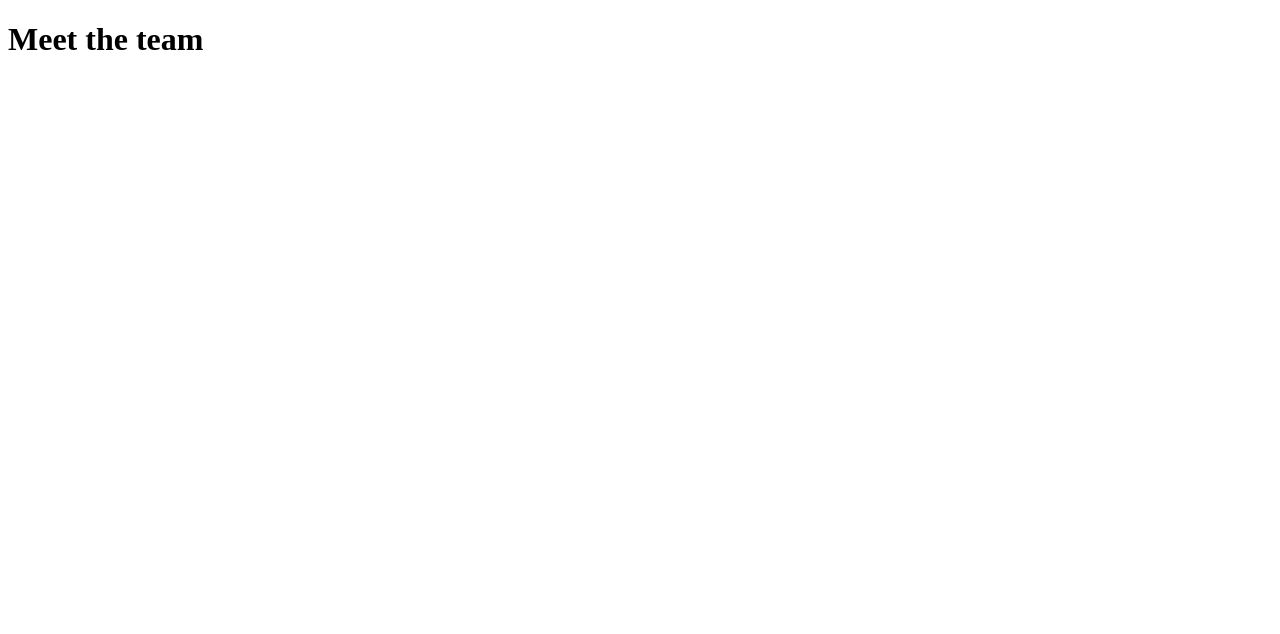
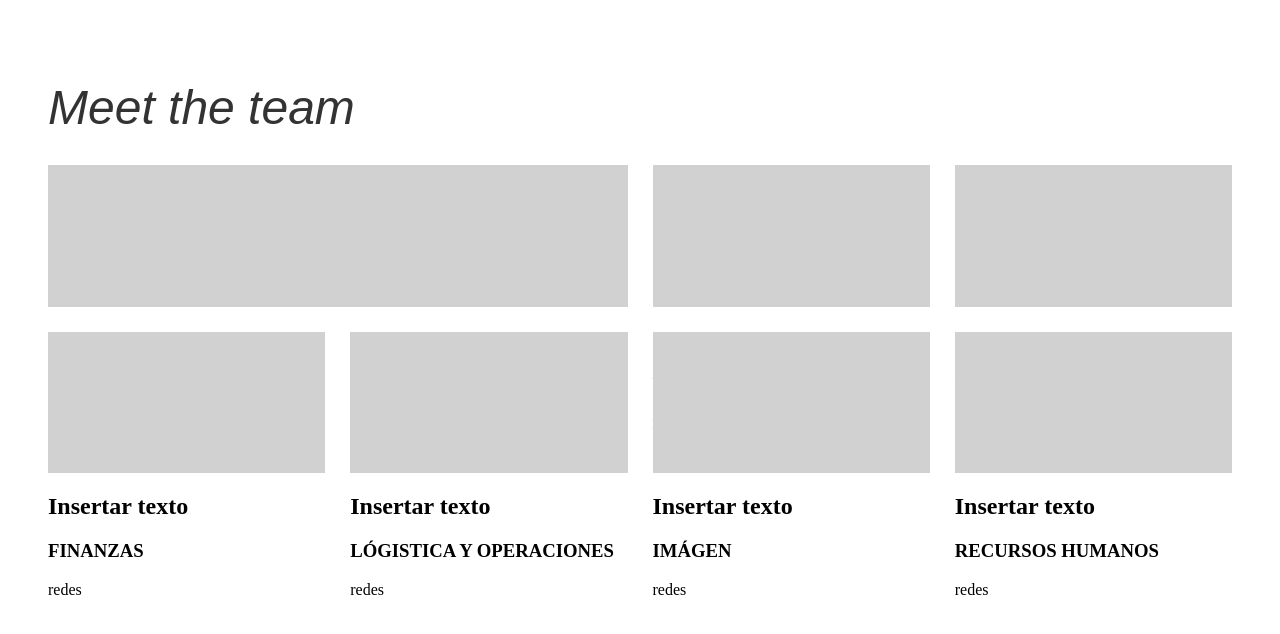
Before and after one commit to DroneOps/droneOpsWeb, a SvelteKit app: page /comunidad in a window 1280 px wide. Shown: the top 634 px of the page. Built offline with nearby package versions, Linux system fonts and the light colour scheme.

Commit message:
Ahi va quedando la parte de comunidad, masomenos

```diff
--- a/src/routes/comunidad/+page.svelte
+++ b/src/routes/comunidad/+page.svelte
@@ -3,9 +3,127 @@
 </script>
 
 <title>Comunidad</title>
-<h1>Meet the team</h1>
+<div class="Framework-equipo">
+    <h1 class="Meet">Meet the team</h1>
+        <div class= "imagenes-team">
+            <div class="Cuadro-gris-0"></div>
+
+            <div class = "Clase-Ro">
+                <div class="Cuadro-gris-1"></div>
+                <h2 class="Nombre-1">Insertar texto</h2>
+                <h3 class ="Rol-1">PRESIDENTE</h3>
+                <p class="Redes-1">redes</p>
+            </div>
+
+            <div class = "Clase-Chewin">
+                <div class="Cuadro-gris-2"></div>
+                <h2 class="Nombre-2">Insertar texto</h2>
+                <h3 class ="Rol-2">VICEPRESIDENTE</h3>
+                <p class="Redes-2">redes</p>
+            </div>
+
+            <div class = "Clase-Mister">
+                <div class="Cuadro-gris-3"></div>
+                <h2 class="Nombre-3">Insertar texto</h2>
+                <h3 class ="Rol-3">FINANZAS</h3>
+                <p class="Redes-3">redes</p>
+            </div>
+
+            <div class = "Clase-Ricky">
+                <div class="Cuadro-gris-4"></div>
+                <h2 class="Nombre-4">Insertar texto</h2>
+                <h3 class ="Rol-4">LÓGISTICA Y OPERACIONES</h3>
+                <p class="Redes-4">redes</p>
+            </div>
+
+            <div class = "Clase-Yaya">
+                <div class="Cuadro-gris-5"></div>
+                <h2 class="Nombre-5">Insertar texto</h2>
+                <h3 class ="Rol-5">IMÁGEN</h3>
+                <p class="Redes-5">redes</p>
+            </div>
+
+            <div class = "Clase-RH">
+                <div class="Cuadro-gris-6"></div>
+                <h2 class="Nombre-6">Insertar texto</h2>
+                <h3 class ="Rol-6">RECURSOS HUMANOS</h3>
+                <p class="Redes-6">redes</p>
+            </div>
+        </div>
+</div>
 
 <style>
+	.Framework-equipo {
+		padding: 40px;
+		max-width: 1200px;
+		margin: 0 auto;
+	}
+
+	.Meet {
+		font-family: sans-serif;
+		font-size: 48px;
+		font-style: italic;
+		font-weight: 300;
+		color: #333;
+		margin-bottom: 30px;
+	}
+
+
+	.imagenes-team {
+		display: grid;
+		grid-template-columns: repeat(4, 1fr);
+		gap: 25px;
+	}
+
+
+	.Cuadro-gris-0 {
+		grid-column: span 2;
+		grid-row: span 1;
+		background-color: #d1d1d1;
+		min-height: 100%;
+	}
+
+    .Cuadro-gris-1 {
+		grid-column: span 1;
+		grid-row: span 1;
+		background-color: #d1d1d1;
+		min-height: 100%;
+	}
+
+    .Cuadro-gris-2 {
+		grid-column: span 1;
+		grid-row: span 1;
+		background-color: #d1d1d1;
+		min-height: 100%;
+	}
+
+    .Cuadro-gris-3 {
+		grid-column: span 1;
+		grid-row: span 1;
+		background-color: #d1d1d1;
+		min-height: 100%;
+	}
+
+    .Cuadro-gris-4 {
+		grid-column: span 1;
+		grid-row: span 1;
+		background-color: #d1d1d1;
+		min-height: 100%;
+	}
+
+    .Cuadro-gris-5 {
+		grid-column: span 1;
+		grid-row: span 1;
+		background-color: #d1d1d1;
+		min-height: 100%;
+	}
+
+    .Cuadro-gris-6 {
+		grid-column: span 1;
+		grid-row: span 1;
+		background-color: #d1d1d1;
+		min-height: 100%;
+	}
 
 
 </style>
```
